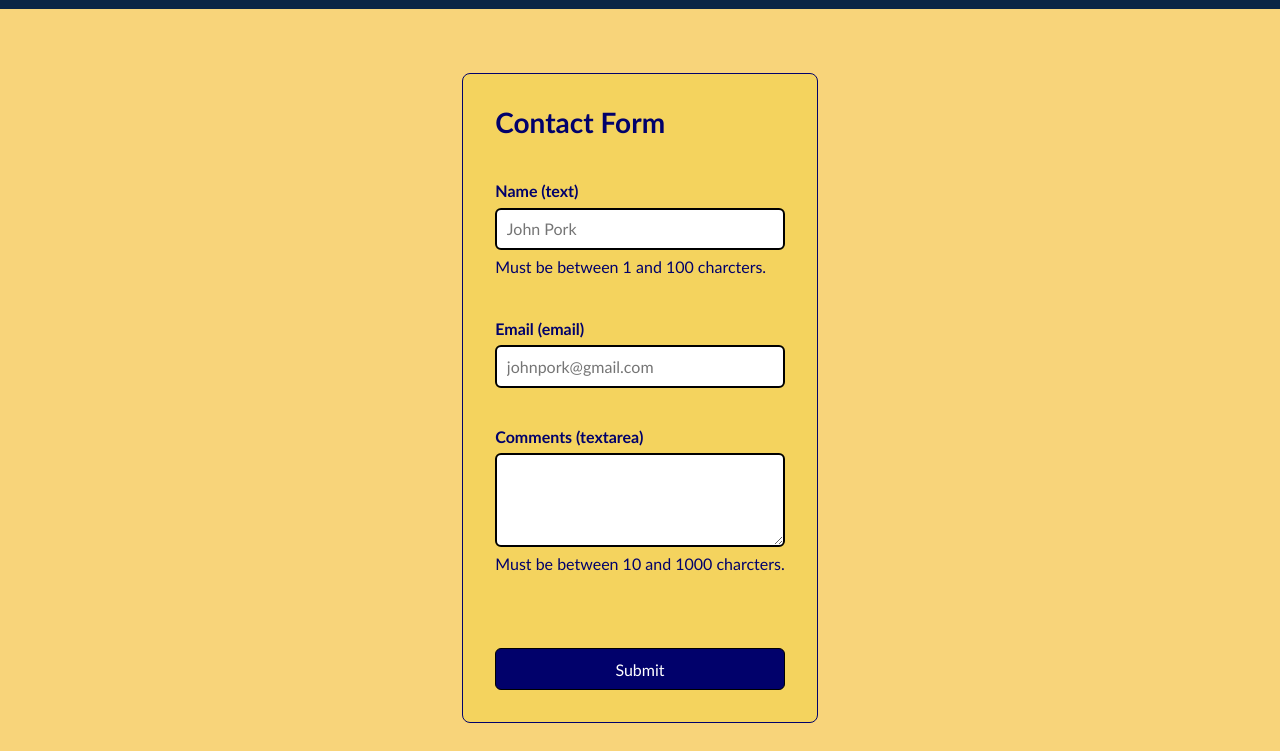
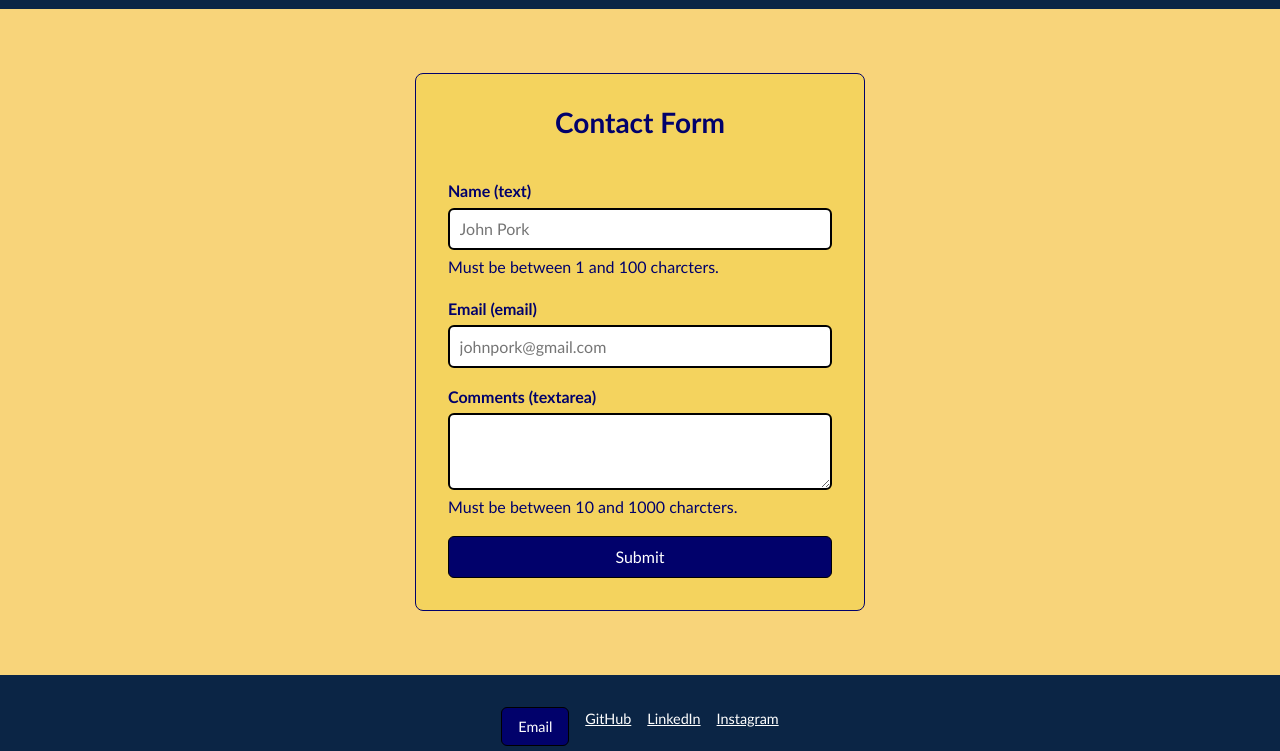
Before and after one commit to mateokalafatovich/cse134-hw4, a plain HTML site: page form-no-js.html in a window 1280 px wide. Shown: the part 49-800 px from the top of the page. Drawn offline with Linux system fonts and the light colour scheme.

Commit message:
Fix spacing between form fields and width of form

```diff
--- a/css/form.css
+++ b/css/form.css
@@ -1,11 +1,23 @@
 @import "styles.css";
+
+    @layer base, form;
+
+    @layer base {
+        :root {
+            --error: #ff6f01;
+        }
+
+        h2 {
+            text-align: center;
+        }
+    }
 
 @layer form {
     form {
         display: grid;
-        max-inline-size: 36rem;
         gap: 1rem;
-        max-width: 450px;
+        box-sizing: border-box;
+        inline-size: min(450px, 100vw - 2 * var(--space-page)); /* width that only depends on the viewport, never on content */
         margin: 2rem auto; /* Centers the form horizontally */
         padding: 2rem;
         background-color: var(--color-accent);
@@ -16,7 +28,6 @@
     form-field {
         display: grid;
         gap: 0.25rem;
-        margin-block-end: 1.25rem;
 
         & br { display: none; }
         & label { font-weight: 600; }
@@ -33,12 +44,20 @@
 
     }
 
+    /* Hidden input does not take up space */
+    form-field:has(input[type="hidden"]) {
+        display: none;
+    }
+
     form-field:has(:user-invalid) :is(input, textarea) {
         border-color: var(--error);
         box-shadow: 0 0 0 1px var(--error);
     }
 
     textarea {
+        inline-size: 100%;
+        box-sizing: border-box;
+        resize: vertical;
         min-block-size: 3lh;
         max-block-size: 10lh;
         @supports (field-sizing: content) {
```
